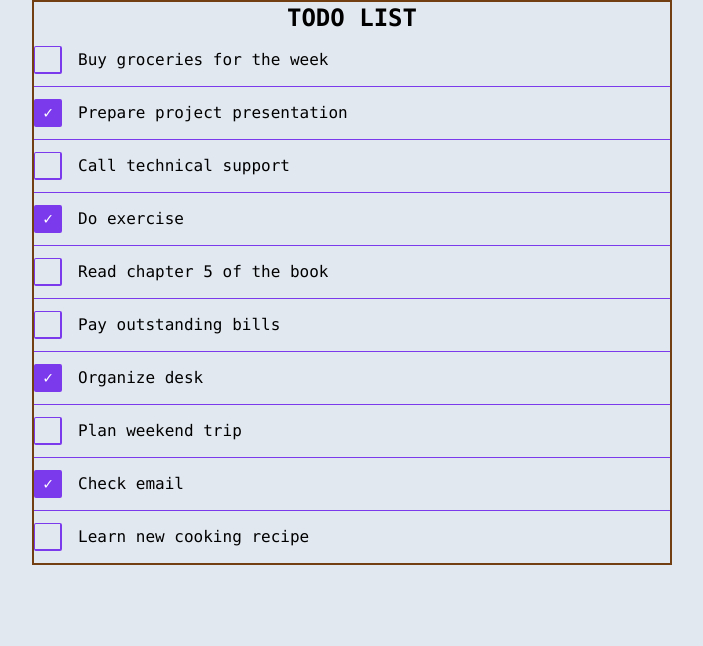
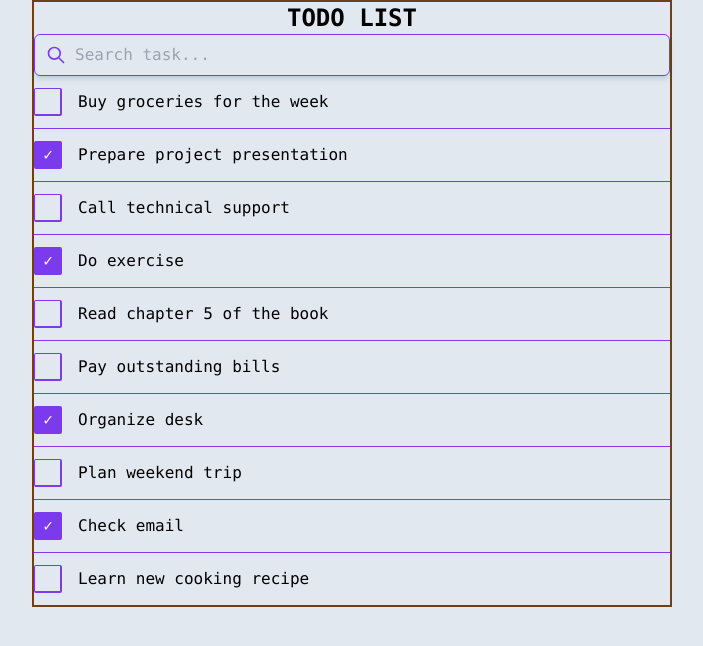
Before and after one commit to AlexRubenPumari/app-to-do-list, a React (Vite) app in the folder frontend/: page / in a window 1280 px wide. Shown: the top 646 px of the page, without its empty margins (288-991 px from the left). Built offline with nearby package versions, Linux system fonts and the light colour scheme.

Commit message:
feat(components): add search component

```diff
--- a/frontend/src/components/Checkbox.jsx
+++ b/frontend/src/components/Checkbox.jsx
@@ -1,7 +1,7 @@
 export default function Checkbox({
   id, name, checked, onChange, disabled = false, className = ''
 }) {
-  const baseClasses = 'appearance-none size-7 border-b-2 border-r-2 border-t-[1px] border-l-[1px] rounded-sm cursor-pointer transition-all ease-in-out focus:outline-none focus:ring-2 focus:ring-violet-500 focus:ring-opacity-50 border-violet-600 hover:scale-105'
+  const baseClasses = 'appearance-none size-7 border-b-2 border-r-2 border-t-[1px] border-l-[1px] rounded-sm cursor-pointer transition-all ease-in-out border-violet-600 hover:scale-105 focus-ring-default'
 
   const checkedClasses = 'bg-violet-600'
 
--- /dev/null
+++ b/frontend/src/components/Searchbar.jsx
@@ -0,0 +1,20 @@
+import { IconSearch } from './Icons'
+
+export default function Searchbar({ value, onChange, onSearch, placeholder }) {
+  return (
+    <form
+      className='relative flex items-center'
+      onSubmit={onSearch}
+    >
+      <input
+        placeholder={placeholder}
+        className='flex-grow py-2 pl-10 pr-4 bg-transparent border border-violet-600 rounded-md shadow-md focus-ring-default'
+        value={value}
+        onChange={onChange}
+      />
+      <div className='absolute pl-3 pointer-events-none'>
+        <IconSearch className='size-5 text-violet-600' />
+      </div>
+    </form>
+  )
+}
--- a/frontend/src/index.css
+++ b/frontend/src/index.css
@@ -11,4 +11,7 @@
   .flex-center-all {
     @apply flex items-center justify-center;
   }
+  .focus-ring-default {
+    @apply focus:outline-none focus:ring-2 focus:ring-violet-500 focus:ring-opacity-50;
+  }
 }
--- a/frontend/src/pages/HomePage.jsx
+++ b/frontend/src/pages/HomePage.jsx
@@ -1,9 +1,11 @@
+import Searchbar from '../components/Searchbar'
 import ListOfTasks from '../components/ListOfTasks'
 
 export default function HomePage() {
   return (
     <div>
       <h2 className='text-2xl font-bold text-center'>TODO LIST</h2>
+      <Searchbar placeholder='Search task...' />
       <ListOfTasks />
     </div>
   )
```
